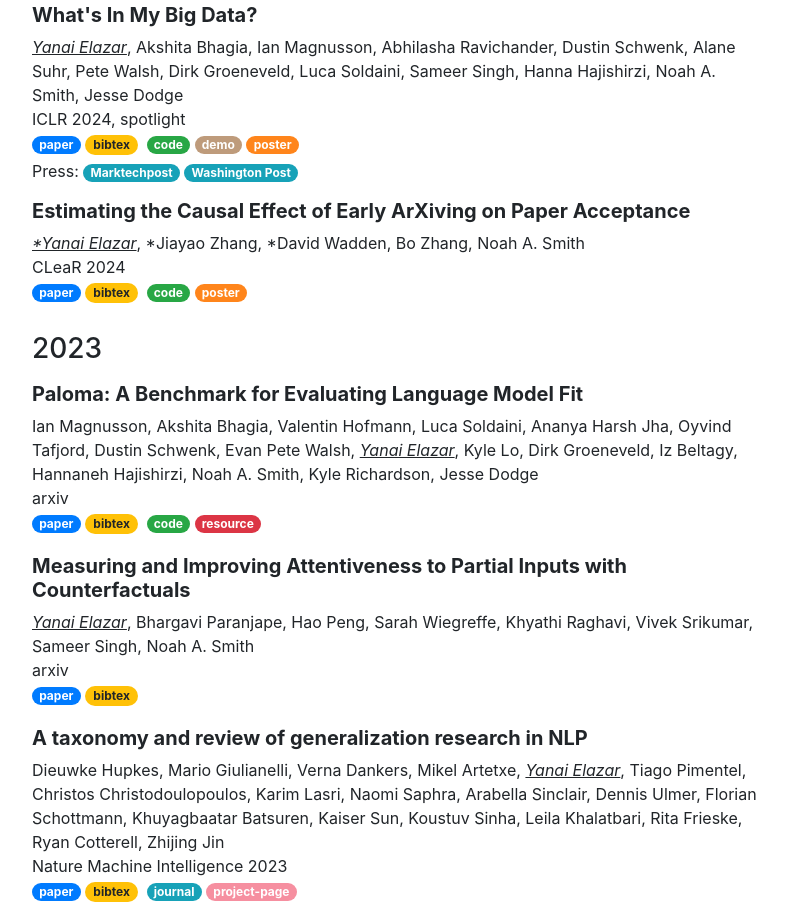
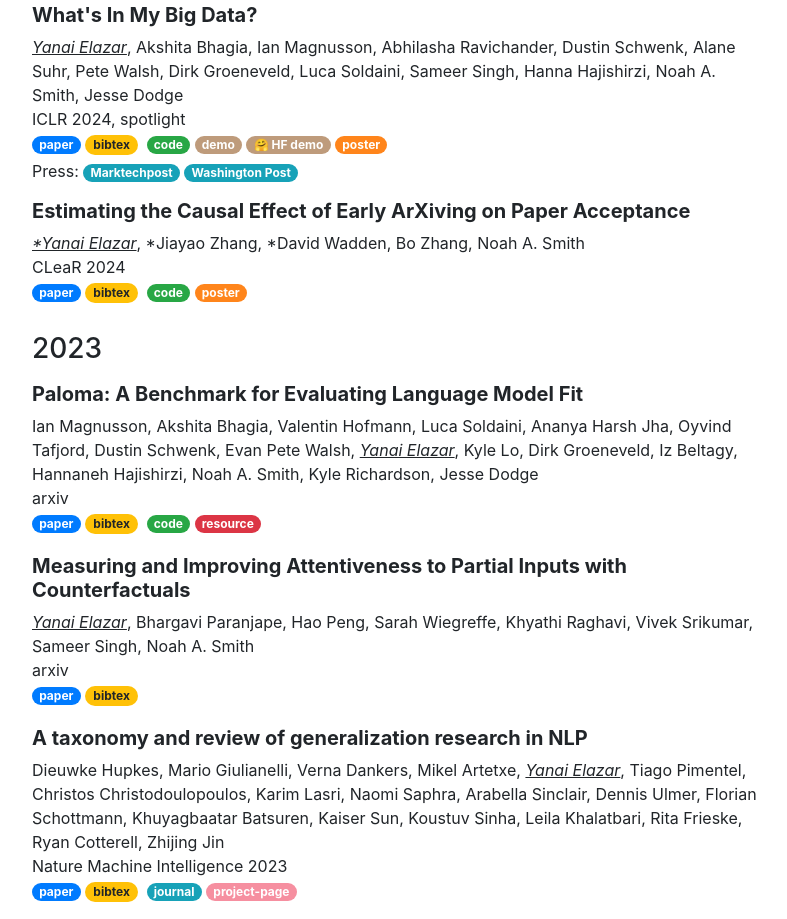
Before and after one commit to yanaiela/yanaiela.github.io, a website with bundled scripts: page index.html in a window 1280 px wide. Shown: the part 3837-4756 px from the top of the page, without its empty margins (243-1030 px from the left). Built offline with nearby package versions, Linux system fonts and the light colour scheme; some icons are missing; a web font is replaced by a local one.

Commit message:
wimbd new demo

```diff
--- a/index.html
+++ b/index.html
@@ -580,6 +580,7 @@
             <button type="button" class="badge badge-pill badge-warning btn my-1 mr-1 btn-sm js-cite-modal" data-filename="/bibtex/wimbd.bib">bibtex</button>
             <a href="https://github.com/allenai/wimbd"><span class="badge badge-pill badge-success">code</span></a>
             <a href="https://wimbd.apps.allenai.org/"><span class="badge badge-pill badge-demo">demo</span></a>
+            <a href="https://huggingface.co/spaces/yanaiela/wimbd"><span class="badge badge-pill badge-demo">🤗 HF demo</span></a>
             <a href="presentations/WIMBD-poster.pdf"><span class="badge badge-pill badge-slides">poster</span></a><br/>
             Press: <a href="https://www.marktechpost.com/2023/11/05/peeking-inside-pandoras-box-unveiling-the-hidden-complexities-of-language-model-datasets-with-whats-in-my-big-data-wimbd/"><span class="badge badge-pill badge-info">Marktechpost</span></a>
             <a href="https://www.washingtonpost.com/technology/interactive/2023/ai-chatbot-learning/"><span class="badge badge-pill badge-info">Washington Post</span></a>
```
